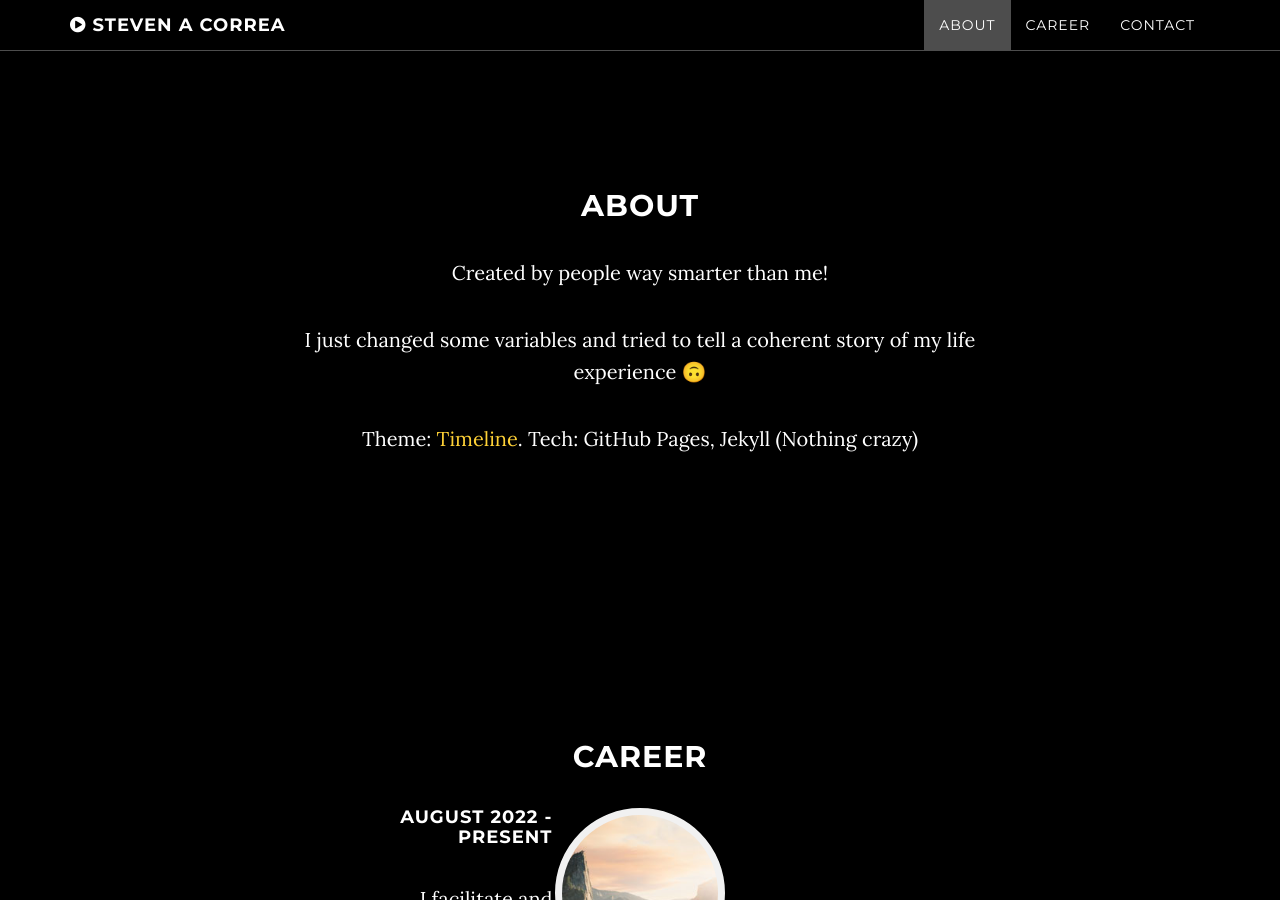
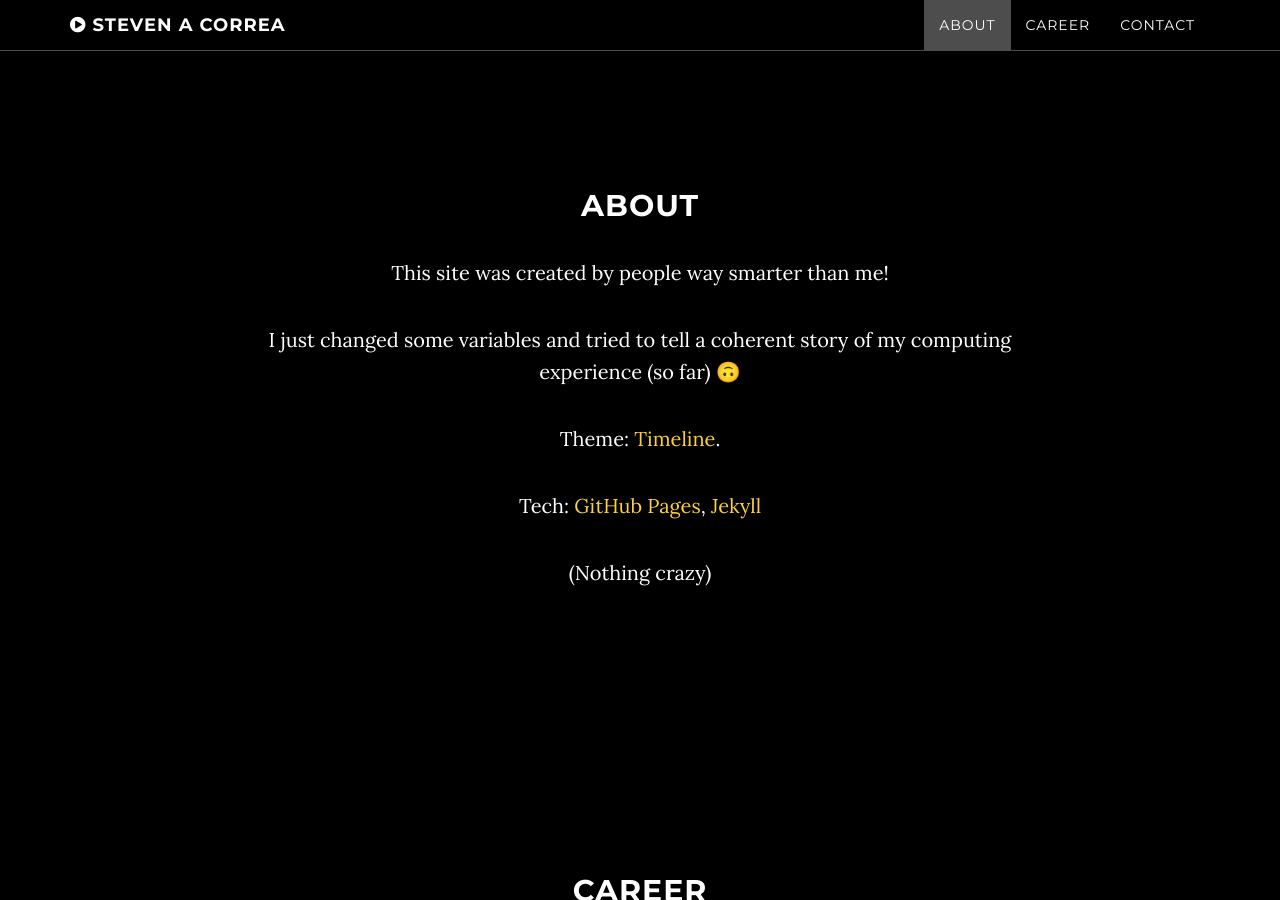
Before and after one commit to stevencorrea/stevencorrea.github.io, a Jekyll site: the page built from index.html, in a window 1280 px wide and 900 px high, scrolled down 961 px. Built offline with Jekyll 4.4.1, drawn with Linux system fonts in a browser that asks for light colours; some of the changed text lies outside the part shown.

Commit message:
rm ds_store, update content

```diff
--- a/_includes/footer.html
+++ b/_includes/footer.html
@@ -1,7 +1,7 @@
    <!-- Footer -->
     <footer>
         <div class="container text-center">
-            <p>Copyright &copy; {{ site.author }} {{ site.time | date: "%Y" }}</p>
+            <p> ✌🏼 && ❤️ && 🤘🏼 </p>
         </div>
     </footer>
 
--- a/_includes/header.html
+++ b/_includes/header.html
@@ -5,7 +5,7 @@
                 <div class="row">
                     <div class="col-md-8 col-md-offset-2">
                         <h1 class="brand-heading">&nbsp;</h1>
-                        <p class="intro-text">{{ content }}</p>
+                        <p class="intro-text">Hi there, I'm Steven. When I'm not behind a keyboard, I like to be outdoors. Here's a picture I took of South Lake Tahoe!</p>
                         {% capture title %}{% for page in site.pages | sort: "title" %}{% if forloop.first %}{{ page.title }}{% endif %}{% endfor %}{% endcapture %}
                         <a href="#{{ title }}" class="btn btn-circle page-scroll">
                             <i class="fa fa-angle-double-down animated"></i>
--- a/_posts/2023-01-01-butte.markdown
+++ b/_posts/2023-01-01-butte.markdown
@@ -1,7 +1,7 @@
 ---
 layout: null
-title: August 2022 - Present
+title: Aug 2022 - Present
 subtitle:
-image: "img/timeline/1.jpg"
+image: "img/timeline/bc.jpg"
 ---
-I facilitate and teach up to two online sections a semester for the Computer Science department at Butte College. These involve creating video content and mini-lectures, hosting video conferences for office hours and providing timely support and feedback to students as they grow their knowledge of computing and security. This is my 'night and weekend' activity!
+I facilitate and teach up to two online sections a semester for the Computer Science department at Butte College. This is my 'night and weekend' activity!
--- a/about.html
+++ b/about.html
@@ -5,10 +5,12 @@
 ---
 ## About
 
-Created by people way smarter than me!
+This site was created by people way smarter than me!
 
-I just changed some variables and tried to tell a coherent story of my life experience 🙃
+I just changed some variables and tried to tell a coherent story of my computing experience (so far) 🙃
 
 Theme: [Timeline](https://github.com/kirbyt/timeline-jekyll-theme).
-Tech: GitHub Pages, Jekyll
+
+Tech: [GitHub Pages](https://pages.github.com), [Jekyll](https://jekyllrb.com)
+
 (Nothing crazy)
--- a/index.html
+++ b/index.html
@@ -2,4 +2,6 @@
 layout: default
 title:
 ---
-Timeline is multipurpose, single page Jekyll theme that includes a timeline section.
+Hello there, I am Steven. I built this site using so you could get to know be better!
+
+I've been working on software and infrastructure engineering teems for a decade, with a focus on running production facing software for eight of those years.
```
Also changed, not shown: _posts/2022-01-01-rc-mgr.markdown (added, +7 -0 lines), _posts/2022-01-01-rc-prodeng.markdown (added, +7 -0 lines), img/timeline/bc.jpg (added), img/timeline/rc.jpg (added), 2 other files.
